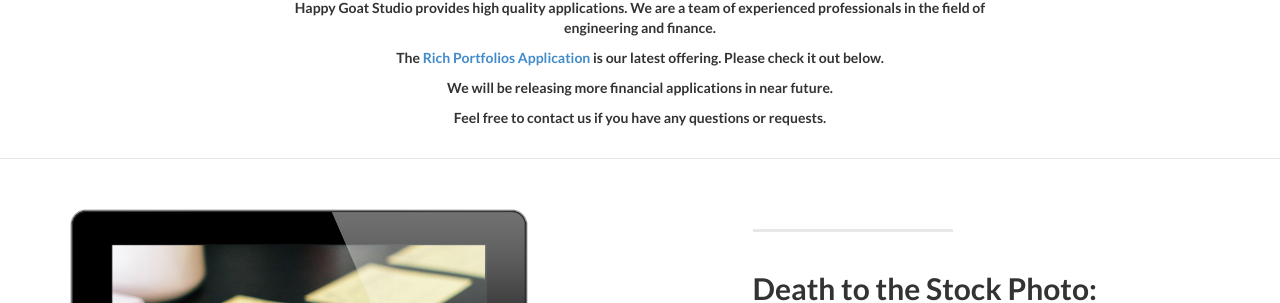
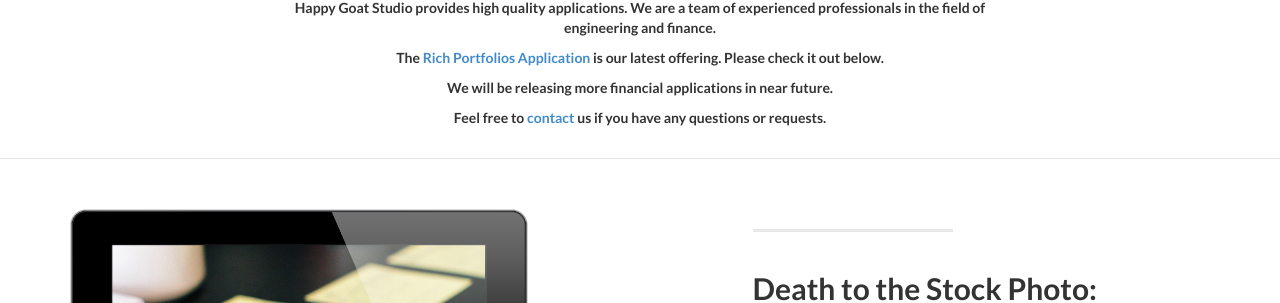
Before and after one commit to happygoatstudio/happygoatstudio.github.io, a Jekyll site: the page built from index.html, in a window 1280 px wide and 900 px high, scrolled down 899 px. Shown: the part 151-454 px from the top of the window. Built offline with Jekyll 4.4.1, drawn with Linux system fonts in a browser that asks for light colours.

Commit message:
Update about.html

```diff
--- a/_includes/about.html
+++ b/_includes/about.html
@@ -10,7 +10,7 @@
                 <p>Happy Goat Studio provides high quality applications.  We are a team of experienced professionals in the field of engineering and finance.</p>
                 <p>The <a href="https://google.com">Rich Portfolios Application</a> is our latest offering.  Please check it out below. </p>
                 <p>We will be releasing more financial applications in near future.</p>
-                <p>Feel free to contact us if you have any questions or requests.</p>
+                <p>Feel free to <a class="page-scroll" href="#contact">contact</a> us if you have any questions or requests.</p>
                 <br/>
               </div>
         </div>
```
